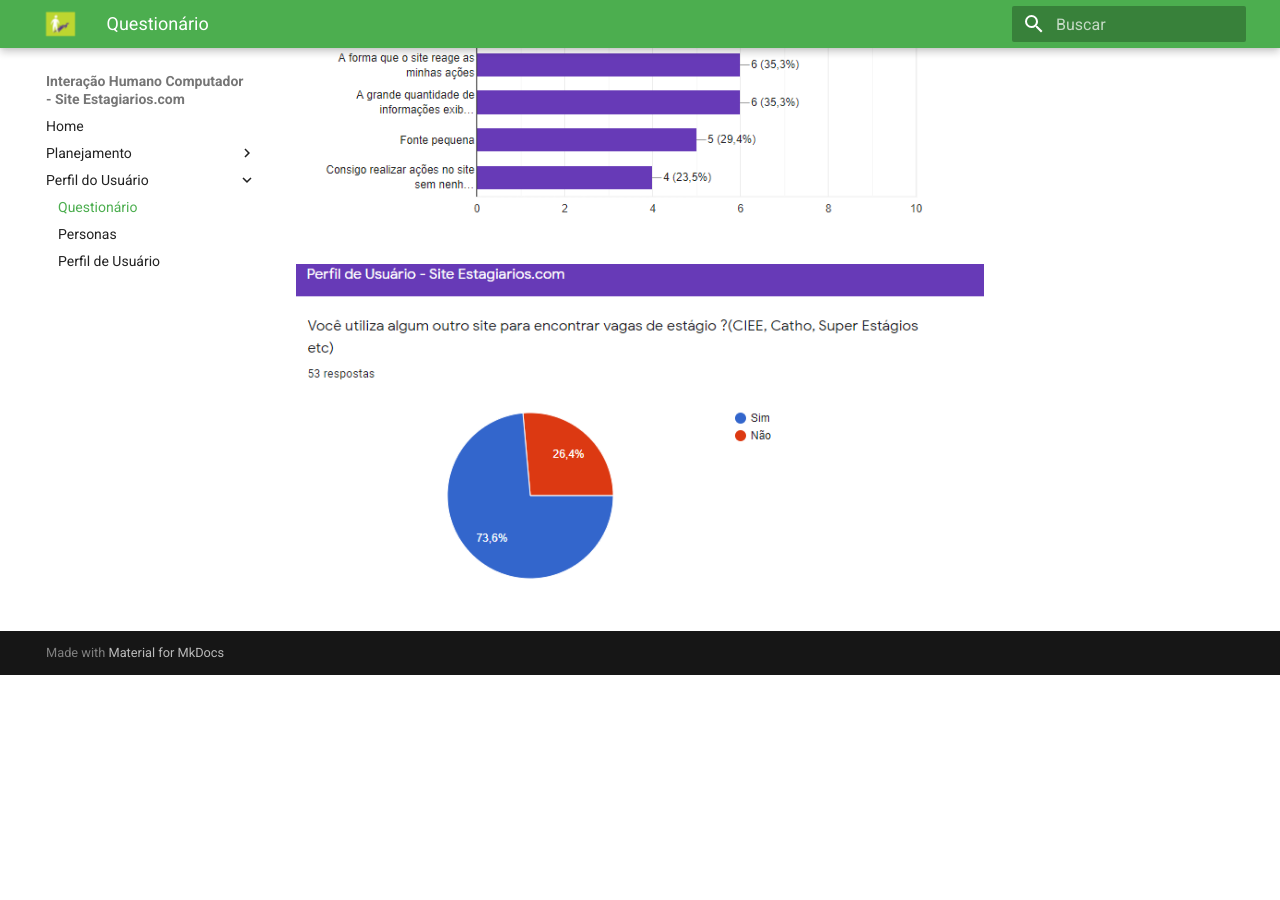
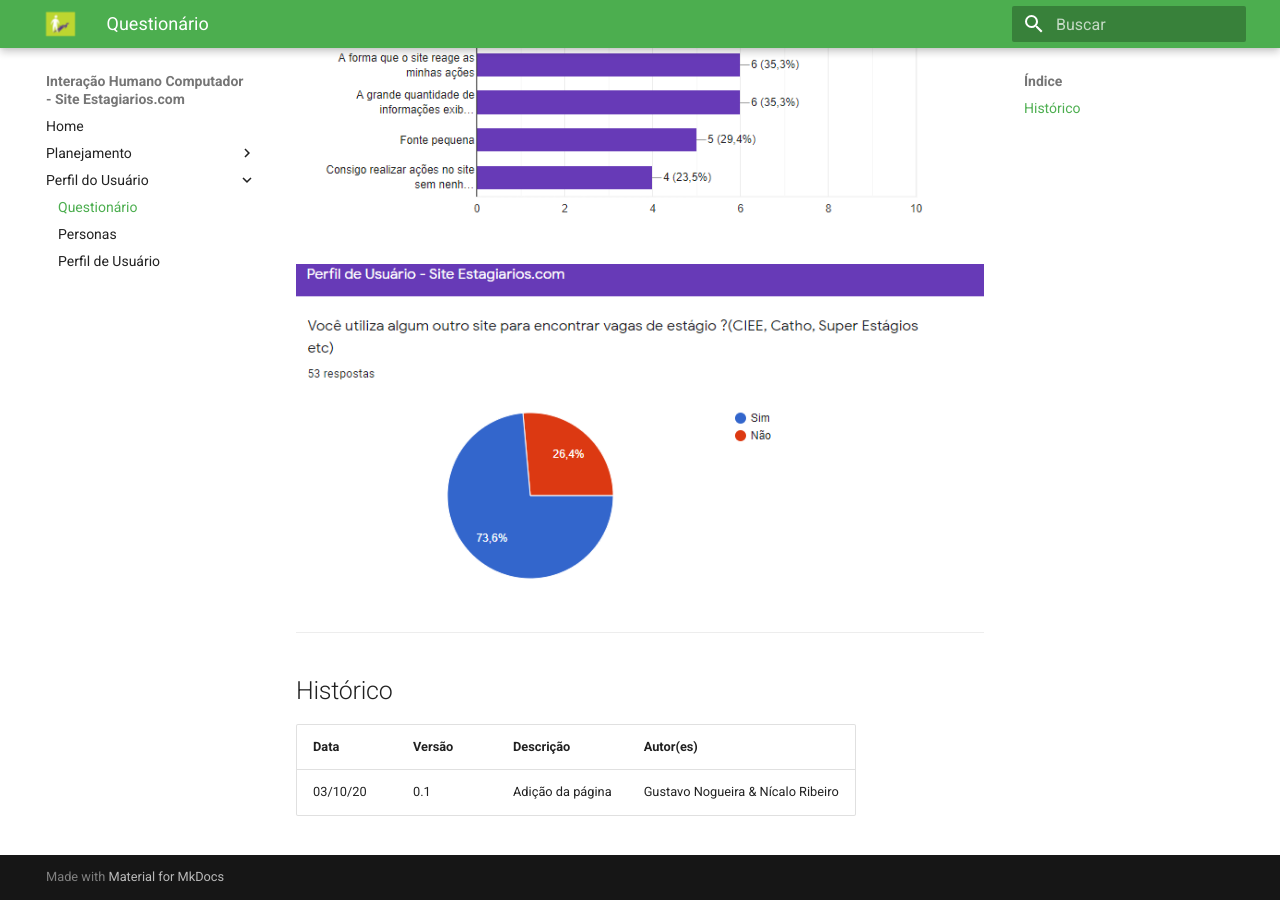
Before and after one commit to Gustavo-Nogueira/2020.1-Estagiarios.com, an MkDocs documentation site: the page built from docs/perfil_usuario/questionario.md, in a window 1280 px wide and 900 px high, scrolled down 2282 px. Built offline with MkDocs 1.6.1 and Material for MkDocs 9.7.7, drawn with Linux system fonts in a browser that asks for light colours; before the commit the page ends 2957 px from its top, so only the background shows below that.

Commit message:
ajuste na página de questionário

```diff
--- a/docs/perfil_usuario/questionario.md
+++ b/docs/perfil_usuario/questionario.md
@@ -1,15 +1,15 @@
 # Questionário
+
 Os questionários são formulários compostos por perguntas, abertas ou fechadas, aplicadas a fim de coletar dados para uma avaliação, análise ou pesquisa. Semelhantes às entrevistas por possuir perguntas abertas ou fechadas, os questionários possuem a vantagem de não necessitar de um entrevistador para sua aplicação e de poder ser aplicado a um grande número de pessoas dispersas geograficamente. Essa vantagem torna-se uma desvantagem, visto que, devido à ausência de um entrevistador, as perguntas devem ser claras, objetivas e curtas e, preferencialmente, conter instruções claras de preenchimento.
 
-- - -
+---
 
-|Resumo|
-|------|
-| 67 respostas |
-| 50,7% entre 18 - 22 anos|
-| 53,7% com ensino superior incompleto|
-| 25,4% conhecem o site Estagiarios.com|
-
+| Resumo                                |
+| ------------------------------------- |
+| 67 respostas                          |
+| 50,7% entre 18 - 22 anos              |
+| 53,7% com ensino superior incompleto  |
+| 25,4% conhecem o site Estagiarios.com |
 
 ![Quest1](./images/questionario/questionario-01.png)
 
@@ -24,3 +24,11 @@
 ![Quest1](./images/questionario/questionario-06.png)
 
 ![Quest1](./images/questionario/questionario-07.png)
+
+---
+
+## Histórico
+
+| Data     | Versão | Descrição        | Autor(es)                         |
+| -------- | ------ | ---------------- | --------------------------------- |
+| 03/10/20 | 0.1    | Adição da página | Gustavo Nogueira & Nícalo Ribeiro |
```
